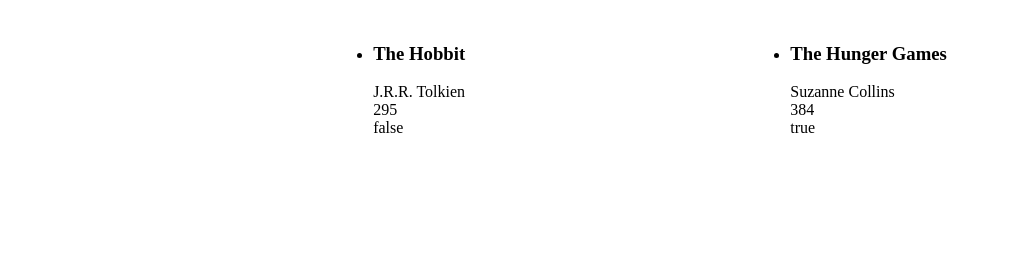
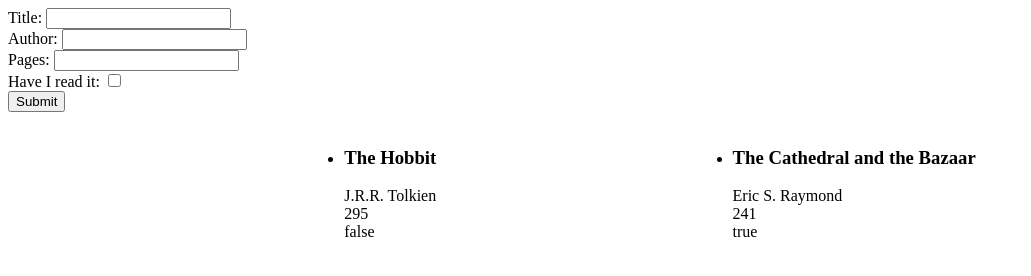
Before and after one commit to ChadKreutzer/library, a website with bundled scripts: page index.html in a window 1280 px wide. Shown: the whole page, without its empty margins (0-1031 px from the left). Built offline with nearby package versions, Linux system fonts and the light colour scheme.

Commit message:
start working on book adding form

```diff
--- a/bundle.js
+++ b/bundle.js
@@ -2,13 +2,29 @@
 module.exports = function addBookToLibrary(library, book) {
   library.push(book);
 };
+
 },{}],2:[function(require,module,exports){
+const readStatus = (didIread) => didIread ? "I've read this" : 'not read yet';
+
+module.exports = class Book {
+  constructor(title, author, pages, read) {
+    this.id = (() => `${(new Date()).getTime()}${pages}`)();
+    this.title = title;
+    this.author = author;
+    this.pages = pages;
+    this.read = read;
+  }
+  info() {
+    return `${this.title} by ${this.author}, ${readStatus(this.read)}`;
+  }
+}
+},{}],3:[function(require,module,exports){
 module.exports = function removeBookFromLibrary(library, id) {
   const index = library.findIndex(book => book.id === id);
   library.splice(index, 1);
 };
 
-},{}],3:[function(require,module,exports){
+},{}],4:[function(require,module,exports){
 module.exports = function render(books) {
   const library = document.getElementById("library");
   books.forEach(function (book) {
@@ -23,33 +39,23 @@
     `;
     library.appendChild(newBook);
   });
-}
-},{}],4:[function(require,module,exports){
+};
+
+},{}],5:[function(require,module,exports){
 const addBookToLibrary = require('./addBookToLibrary');
 const removeBookFromLibrary = require('./removeBookFromLibrary');
 const render = require('./render');
-
+const Book = require('./book');
 const myLibrary = [];
-const readStatus = (didIread) => didIread ? "I've read this" : 'not read yet';
-
-
-class Book {
-  constructor(title, author, pages, read) {
-    this.id = (() => `${(new Date()).getTime()}${pages}`)();
-    this.title = title;
-    this.author = author;
-    this.pages = pages;
-    this.read = read;
-  }
-  info() {
-    return `${this.title} by ${this.author}, ${readStatus(this.read)}`;
-  }
-}
 
 addBookToLibrary(myLibrary, new Book('The Hobbit', 'J.R.R. Tolkien', 295, false));
 
 addBookToLibrary(myLibrary, new Book('The Hunger Games', 'Suzanne Collins', 384, true));
 
+addBookToLibrary(myLibrary, new Book('The Cathedral and the Bazaar', 'Eric S. Raymond', 241, true));
+
+removeBookFromLibrary(myLibrary, (myLibrary[1]).id);
+
 render(myLibrary);
 
-},{"./addBookToLibrary":1,"./removeBookFromLibrary":2,"./render":3}]},{},[4]);
+},{"./addBookToLibrary":1,"./book":2,"./removeBookFromLibrary":3,"./render":4}]},{},[5]);
--- a/index.html
+++ b/index.html
@@ -8,6 +8,27 @@
 
 <body>
   <div id="wrapper">
+    <form id="add-books">
+      <div>
+        <label for="title">Title:</label>
+        <input type="text" id="title" name="book_title">
+      </div>
+      <div>
+        <label for="author">Author:</label>
+        <input type="text" id="author" name="book_author">
+      </div>
+      <div>
+        <label for="pages">Pages:</label>
+        <input type="text" id="pages" name="book_pages"></input>
+      </div>
+      <div>
+        <label for="read">Have I read it:</label>
+        <input type="checkbox" ind="read" name="book_read">
+      </div>
+      <div>
+        <input type="submit" value="Submit">
+      </div>
+    </form>
     <ul id="library"></ul>
   </div>
   <script type="text/javascript" src="bundle.js"></script>
--- /dev/null
+++ b/scripts/book.js
@@ -0,0 +1,14 @@
+const readStatus = (didIread) => didIread ? "I've read this" : 'not read yet';
+
+module.exports = class Book {
+  constructor(title, author, pages, read) {
+    this.id = (() => `${(new Date()).getTime()}${pages}`)();
+    this.title = title;
+    this.author = author;
+    this.pages = pages;
+    this.read = read;
+  }
+  info() {
+    return `${this.title} by ${this.author}, ${readStatus(this.read)}`;
+  }
+}
--- a/style.css
+++ b/style.css
@@ -1,8 +1,11 @@
 #wrapper {
   display: grid;
 }
-
+#add-books {
+  grid-row: 1;
+}
 #library {
+  grid-row: 2;
   display: flex;
   justify-content: space-evenly;
 }
```
Also changed, not shown: script.js (deleted, +0 -26 lines), scripts/script.js (added, +15 -0 lines).
